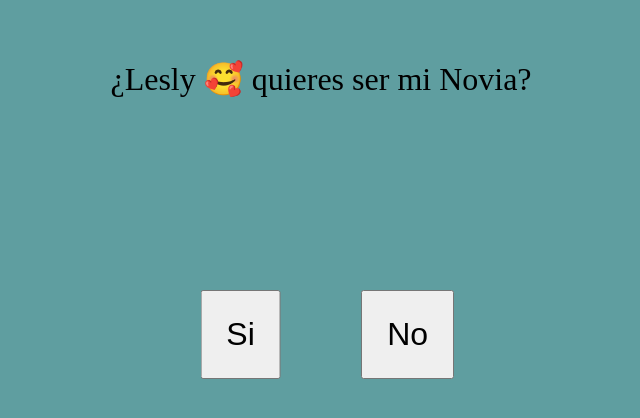
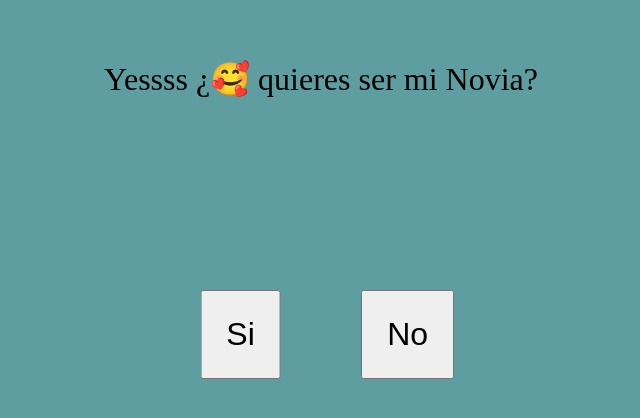
Before and after one commit to OswaldoMJ/pati, a plain HTML site: page index.html in a window 1280 px wide. Shown: the part 132-550 px from the top of the page, without its empty margins (319-959 px from the left). Drawn offline with Linux system fonts and the light colour scheme.

Commit message:
Update index.html

```diff
--- a/index.html
+++ b/index.html
@@ -10,7 +10,7 @@
 <body>
 
     <div class="contenedor">
-        <p>¿Lesly 🥰 quieres ser mi Novia?</p>
+        <p>Yessss ¿🥰 quieres ser mi Novia?</p>
         <button id="yesBtn">Si</button>
         <button id="noBtn">No</button>
     </div>
```
